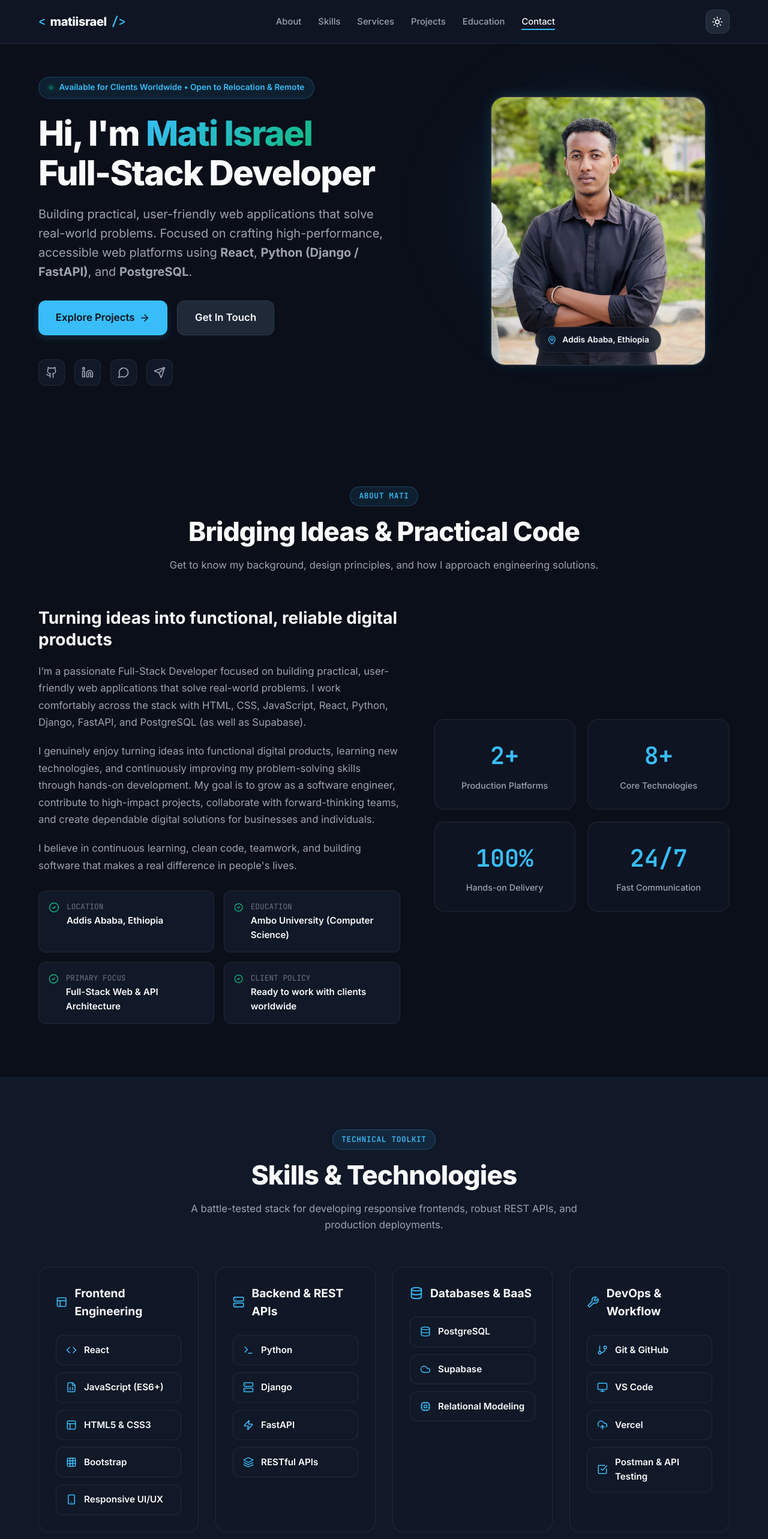
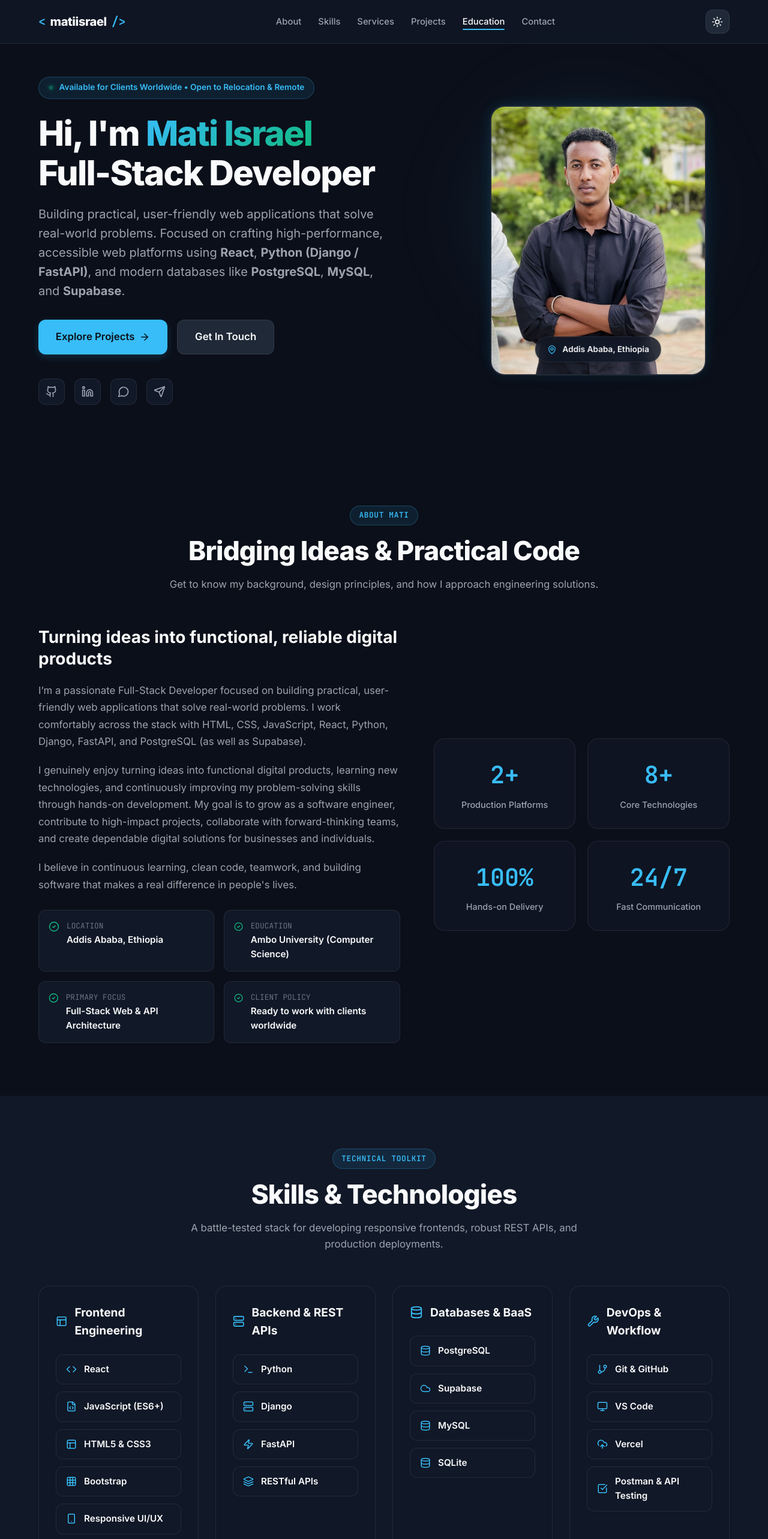
Before and after one commit to MatiIsrael/MyPortifolio, a React (Vite) app: page / in a window 1280 px wide. Shown: the top 2566 px of the page at 60% size. Built offline with nearby package versions, Linux system fonts and the light colour scheme.

Commit message:
feat: broaden database references to PostgreSQL, MySQL, and Supabase

```diff
--- a/src/components/Hero.jsx
+++ b/src/components/Hero.jsx
@@ -36,7 +36,7 @@ export default function Hero() {
 
             {/* Subtitle / Philosophy */}
             <p className="hero-subtitle">
-              {personal.tagline} Focused on crafting high-performance, accessible web platforms using <strong>React</strong>, <strong>Python (Django / FastAPI)</strong>, and <strong>PostgreSQL</strong>.
+              {personal.tagline} Focused on crafting high-performance, accessible web platforms using <strong>React</strong>, <strong>Python (Django / FastAPI)</strong>, and modern databases like <strong>PostgreSQL</strong>, <strong>MySQL</strong>, and <strong>Supabase</strong>.
             </p>
 
             {/* CTAs */}
--- a/src/data/portfolioData.js
+++ b/src/data/portfolioData.js
@@ -57,7 +57,8 @@ export const portfolioData = {
     database: [
       { name: "PostgreSQL", icon: "Database" },
       { name: "Supabase", icon: "Cloud" },
-      { name: "Relational Modeling", icon: "Cpu" }
+      { name: "MySQL", icon: "Database" },
+      { name: "SQLite", icon: "Database" }
     ],
     tools: [
       { name: "Git & GitHub", icon: "GitBranch" },
```
